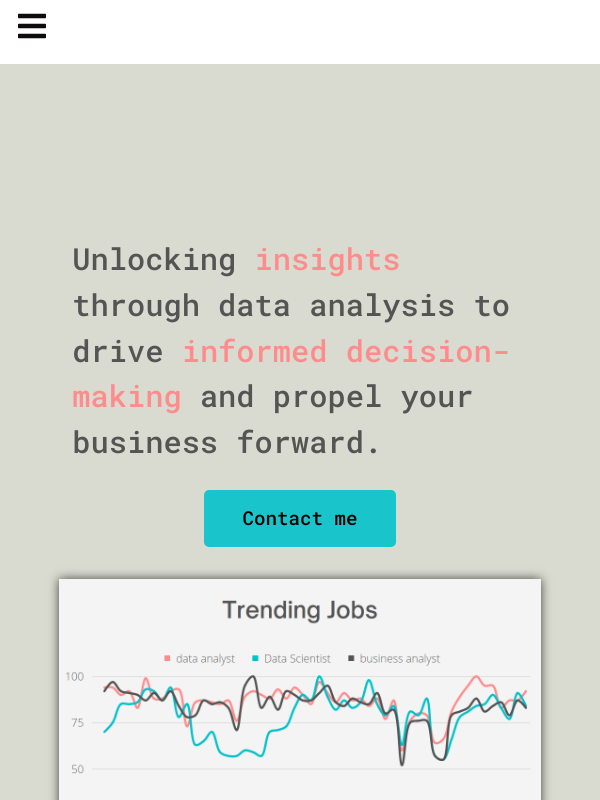
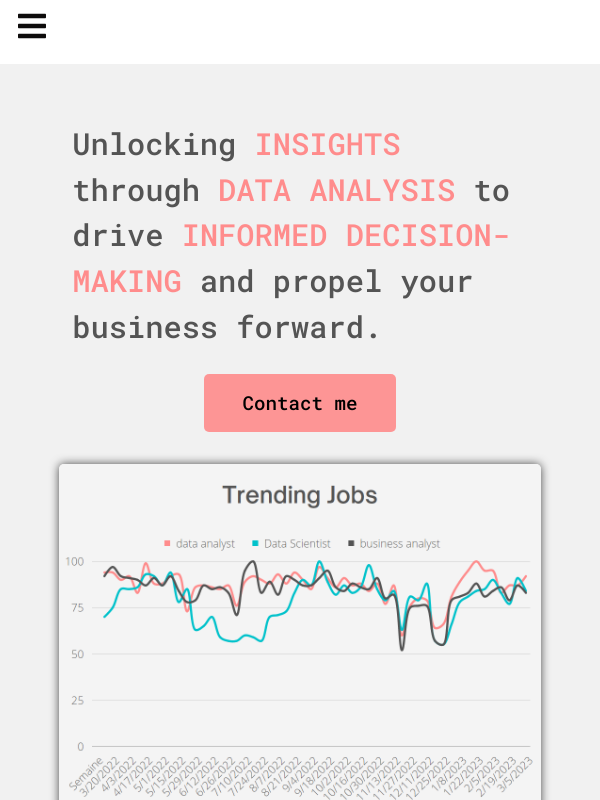
Before and after one commit to Behlil/behlil.github.io, a React (Vite) app: page / in a window 600 px wide. Shown: the top 800 px of the page. Built offline with nearby package versions, Linux system fonts and the light colour scheme; a web font is replaced by a local one.

Commit message:
Fix: text in first section on home page

```diff
--- a/src/components/HomeSection1.css
+++ b/src/components/HomeSection1.css
@@ -7,7 +7,7 @@
         margin: 0;
         padding: 4em;
         height: 90vh;
-        background-color: #dadbd0;
+        /* background-color: #dadbd0; */
         display: flex;
         align-items: center;
         justify-content: center;
@@ -16,11 +16,11 @@
 
     .home-section1 .highlighted {
         color: #FF8C8C;
+        text-transform: uppercase;
     }
 
     .home-section1 .text-section {
         display: flex;
-        /* align-items: center; */
         justify-content: center;
         flex-direction: column;
         max-width: 50%;
@@ -30,6 +30,7 @@
     .home-section1 .home-graphs img {
         width: 90%;
         box-shadow: 0 0 10px rgba(0, 0, 0, 0.7);
+        border-radius: 5px;
     }
 
     .home-section1 h2 {
@@ -45,7 +46,7 @@
     .home-section1 a {
         height: 3em;
         width: 10em;
-        background-color: #00c1cbe1;
+        background-color: #ff8c8ce5;
         border: none;
         border-radius: 5px;
         font-size: 1.2em;
@@ -62,7 +63,7 @@
     }
 
     .home-section1 a:hover {
-        background-color: #00C2CB;
+        background-color: #FF8C8C;
     }
 }
 
@@ -71,20 +72,15 @@
 
 
     .home-section1 {
-        margin: 0;
-        padding: 0;
-        /* height: 100vh; */
-        background-color: #dadbd0;
         display: flex;
         flex-direction: column;
-        align-items: center;
-        justify-content: center;
+        gap: 1em;
         padding: 1em;
-        gap: 2em;
     }
 
     .home-section1 .highlighted {
         color: #FF8C8C;
+        text-transform: uppercase;
     }
 
     .home-section1 .text-section {
@@ -99,6 +95,7 @@
     .home-section1 .home-graphs img {
         width: 90%;
         box-shadow: 0 0 10px rgba(0, 0, 0, 0.7);
+        border-radius: 5px;
     }
 
     .home-section1 .home-graphs {
@@ -112,7 +109,7 @@
         max-width: 100%;
         color: #545454;
         text-align: left;
-        font-size: 1.1em;
+        font-size: 1.8em;
         font-family: 'Roboto Mono', monospace;
         font-weight: 600;
     }
@@ -120,7 +117,7 @@
     .home-section1 a {
         height: 2em;
         width: 8em;
-        background-color: #00c1cbe1;
+        background-color: #ff8c8ce5;
         border: none;
         border-radius: 5px;
         font-size: 1.1em;
@@ -137,7 +134,7 @@
     }
 
     .home-section1 a:hover {
-        background-color: #00C2CB;
+        background-color: #ff8c8c;
     }
 
 
@@ -146,22 +143,18 @@
 /* ________________________________________________from 600px to 1000px____________________________________________________ */
 @media screen and (max-width: 1000px) and (min-width: 600px) {
 
-    /* Section 1 */
+
     .home-section1 {
-        margin: 0;
-        padding: 0;
         height: 120vh;
-        background-color: #dadbd0;
         display: flex;
         flex-direction: column;
-        align-items: center;
-        justify-content: center;
         padding: 2em;
         gap: 2em;
     }
 
     .home-section1 .highlighted {
         color: #FF8C8C;
+        text-transform: uppercase;
     }
 
     .home-section1 .text-section {
@@ -176,6 +169,7 @@
     .home-section1 .home-graphs img {
         width: 90%;
         box-shadow: 0 0 10px rgba(0, 0, 0, 0.7);
+        border-radius: 5px;
     }
 
     .home-section1 .home-graphs {
@@ -197,7 +191,7 @@
     .home-section1 a {
         height: 3em;
         width: 10em;
-        background-color: #00c1cbe1;
+        background-color: #ff8c8ce5;
         border: none;
         border-radius: 5px;
         font-size: 1.2em;
@@ -214,6 +208,6 @@
     }
 
     .home-section1 a:hover {
-        background-color: #00C2CB;
+        background-color: #ff8c8c;
     }
 }
--- a/src/components/HomeSection1.jsx
+++ b/src/components/HomeSection1.jsx
@@ -8,7 +8,7 @@ export default function HomeSection1() {
 
         <div className='home-section1'>
             <div className="text-section">
-                <h2>Unlocking <span className='highlighted'>insights</span> through data analysis to drive <span className="highlighted">informed decision-making</span> and propel your business forward.</h2>
+                <h2>Unlocking <span className='highlighted'>insights</span> through <span className="highlighted">data analysis</span> to drive <span className="highlighted">informed decision-making</span> and propel your business forward.</h2>
                 <Link to="contact">Contact me</Link>
             </div>
             <div className='home-graphs'>
```
